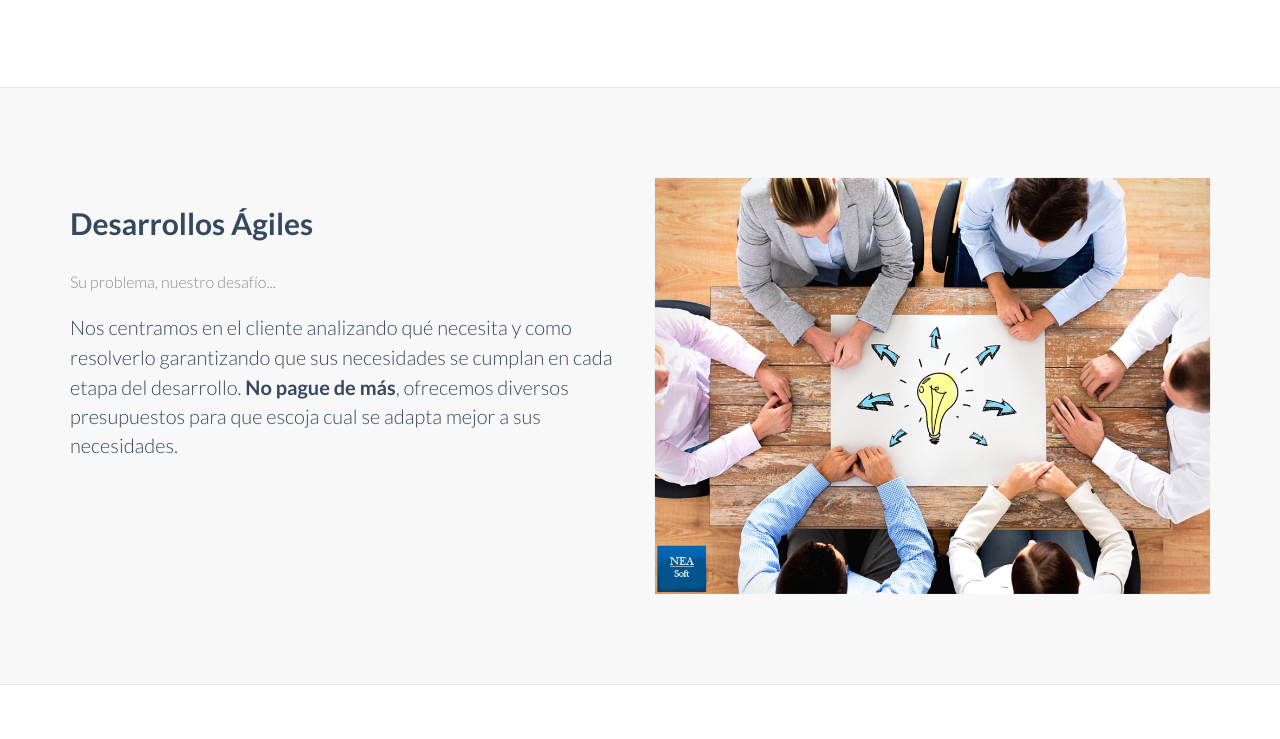
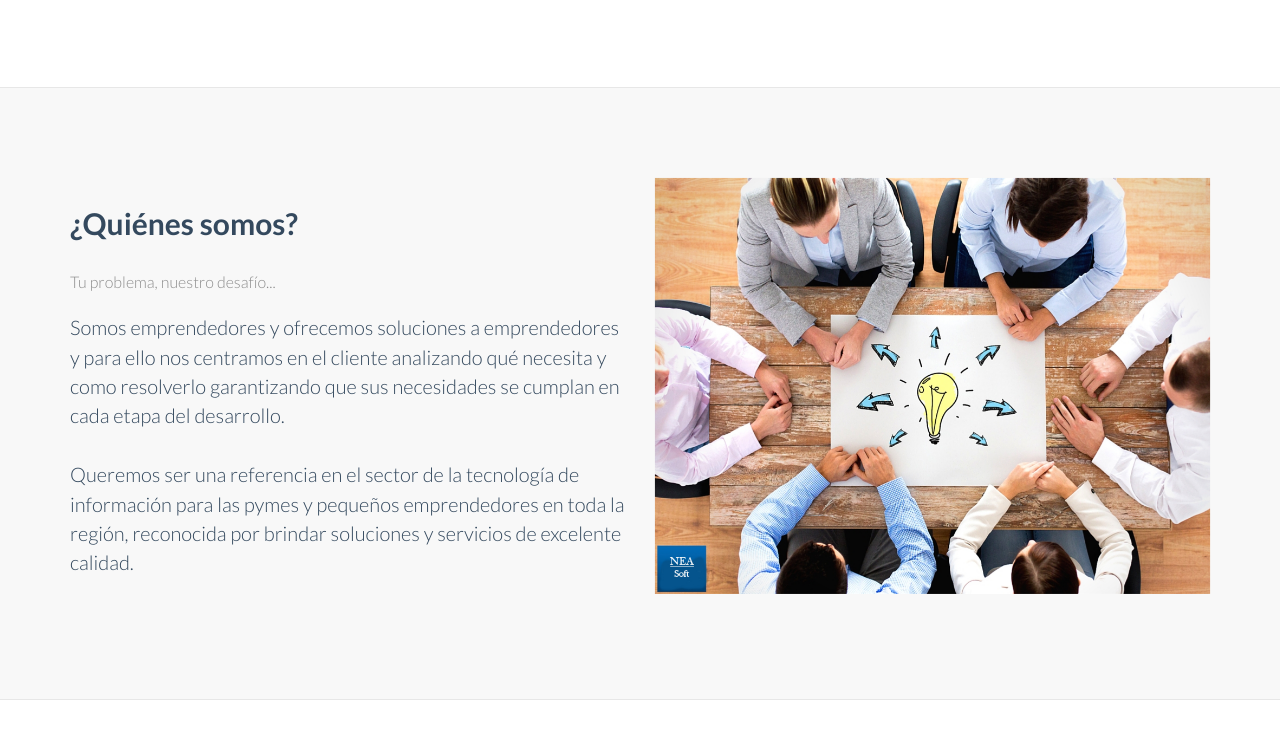
Before and after one commit to desarrollo-para-triunfadores/NEA-Soft, a plain HTML site: page index.html in a window 1280 px wide. Shown: the part 1965-2704 px from the top of the page. Drawn offline with Linux system fonts and the light colour scheme.

Commit message:
modificacion para quienes somos

```diff
--- a/index.html
+++ b/index.html
@@ -93,7 +93,7 @@
                 <div class="collapse navbar-collapse navbar-right navbar-ex1-collapse">
                     <ul class="nav navbar-nav">
                         <li class="menuItem"><a href="#whatis">Servicios</a></li>
-                        <li class="menuItem"><a href="#useit">Quienes somos?</a></li>
+                        <li class="menuItem"><a href="#useit">¿Quiénes somos?</a></li>
                         <li class="menuItem"><a href="#screen">Imágenes</a></li>
                         <li class="menuItem"><a href="#credits">Más</a></li>
                         <li class="menuItem"><a href="#contact">Contacto</a></li>
@@ -173,12 +173,14 @@
                         <img class="img-responsive " src="img/agile.jpg" alt="">
                     </div>
                     <div class="col-sm-6 wow fadeInLeftBig"  data-animation-delay="200">
-                        <h3 class="section-heading">Desarrollos Ágiles</h3>
-                        <div class="sub-title lead3">Su problema, nuestro desafío...</div>
+                        <h3 class="section-heading">¿Quiénes somos?</h3>
+                        <div class="sub-title lead3">Tu problema, nuestro desafío...</div>
                         <p class="lead">
-                            Nos centramos en el cliente analizando qué necesita y como resolverlo garantizando que sus necesidades se cumplan en cada etapa del desarrollo.
-                            <strong>No pague de más</strong>, ofrecemos diversos presupuestos para que escoja cual se adapta mejor a sus necesidades.
-                        </p>
+                            Somos emprendedores y ofrecemos soluciones a emprendedores y para ello nos centramos en el cliente analizando qué necesita
+                            y como resolverlo garantizando que sus necesidades se cumplan en cada etapa del desarrollo. </p>
+
+                        <p class="lead">Queremos ser una referencia en el sector de la tecnología de información para las pymes
+                            y pequeños emprendedores en toda la región, reconocida por brindar soluciones y servicios de excelente calidad.</p>
                     </div>
                 </div>
             </div>
```
